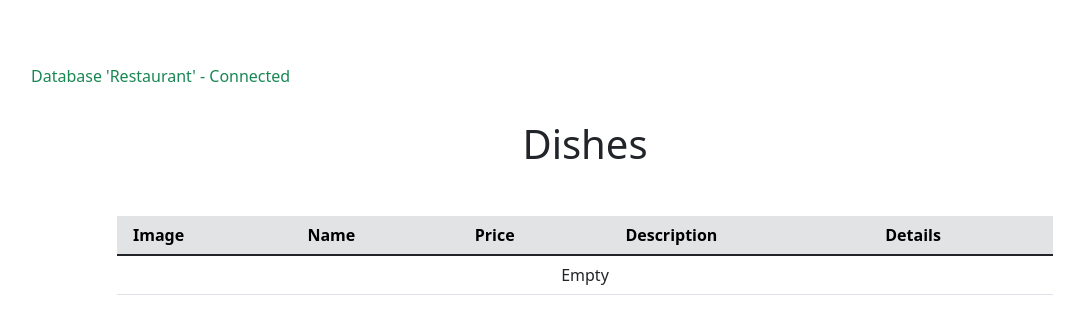
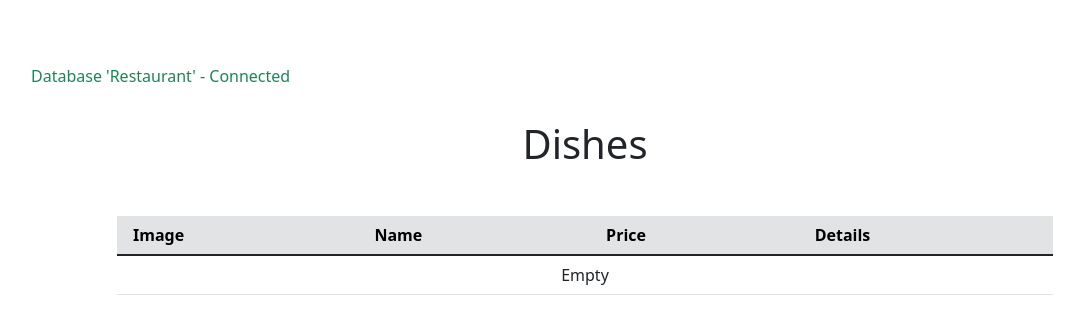
Before and after one commit to KateKatze/16.03_PHP, a PHP site: page / in a window 1280 px wide. Shown: the top 334 px of the page, without its empty margins (55-1139 px from the left). Run offline with PHP 8.4, Linux system fonts and the light colour scheme; data that the repository does not hold is empty.

Commit message:
description is hidden in the index

```diff
--- a/index.php
+++ b/index.php
@@ -12,7 +12,6 @@ if(mysqli_num_rows($result)>0){
             <td class='px-3'><img class='img-thumbnail' style='width: 100px;' src='".$row['image']."'></td>
             <td class='px-3'>".$row['name']."</td>
             <td class='px-3'>".$row['price']."</td>
-            <td class='px-3'>".$row['meal_description']."</td>
             <td class='px-3'><a class='btn btn-secondary' href='infopage.php?id=".$row['dishID']."'>Show details</a></td>
         </tr>";
     }
@@ -45,7 +44,6 @@ if(mysqli_num_rows($result)>0){
                     <th class="px-3">Image</th>
                     <th class="px-3">Name</th>
                     <th class="px-3">Price</th>
-                    <th class="px-3">Description</th>
                     <th class="px-3">Details</th>
                 </tr>
             </thead>
```
